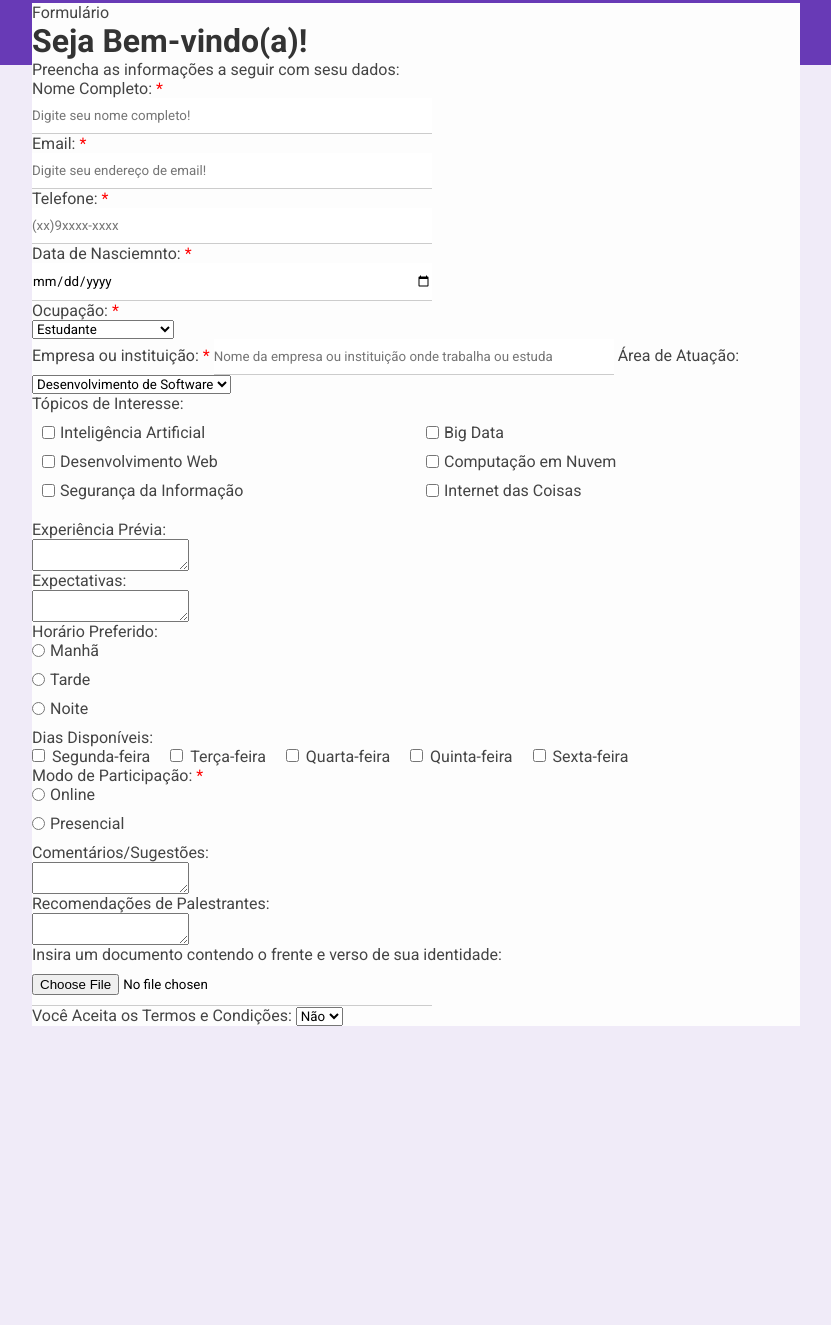
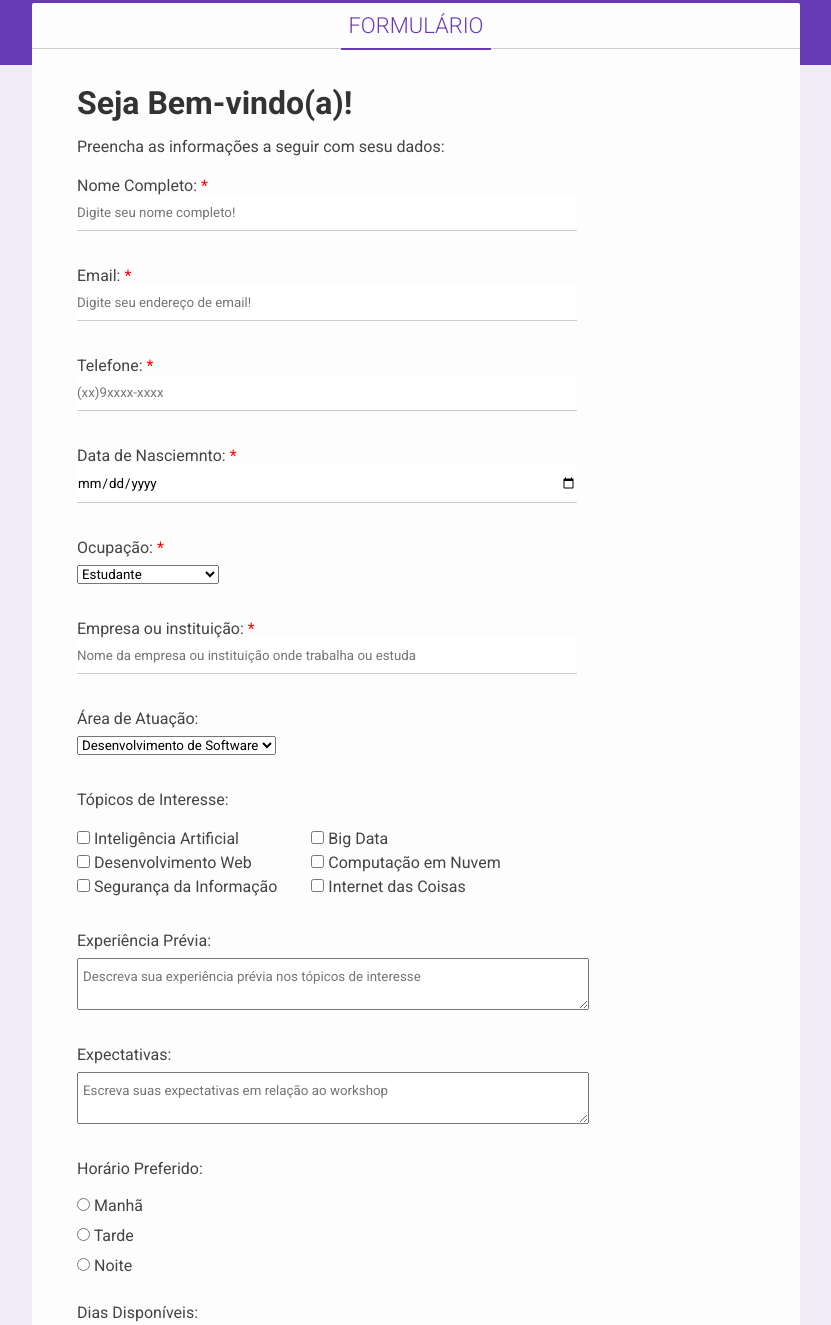
Before and after one commit to JoaoVitorMeloSantos/Site-Web, a plain HTML site: page Projeto_2/index.html in a window 1280 px wide. Shown: the part 135-1460 px from the top of the page, without its empty margins (224-1055 px from the left). Before the commit the page ends 1223 px from the top, so only its background shows below. Drawn offline with Linux system fonts and the light colour scheme.

Commit message:
Continuação do projeto

```diff
--- a/Projeto_2/css/style.css
+++ b/Projeto_2/css/style.css
@@ -14,6 +14,7 @@
   --form-header-color: #b3a0e5;
   --titles-color: #333;
   --p-label-color: #444;
+  --form-header-boder: #ccc;
 }
 
 /* Generals */
@@ -49,8 +50,29 @@ input {
 input[type="text"],
 input[type="email"],
 input[type="date"],
-input[type="file"] {
-  width: 400px;
+input[type="file"],
+textarea {
+  width: 500px;
+  margin-bottom: 13px;
+}
+
+select {
+  margin-bottom: 13px;
+  margin-top: 8px;
+}
+
+textarea {
+  padding: 10px 5px;
+  margin-bottom: 13px;
+  margin-top: 8px;
+}
+
+input[type="radio"]{
+  margin-top: 20px;
+}
+
+input[type="file"]{
+  margin-top: 20px;
 }
 
 /* Header */
@@ -69,12 +91,53 @@ input[type="file"] {
   margin-top: 0;
 }
 
+/* Form Header */
+
+.form-header p {
+  color: var(--header-bc);
+  border-bottom: 2px solid var(--header-bc);
+  text-align: center;
+  font-weight: 300;
+  font-size: 22px;
+  text-transform: uppercase;
+  width: 150px;
+  margin: 0 auto;
+  height: 45px;
+  line-height: 45px;
+}
+
+.form-header {
+  border-bottom: 1px solid var(--form-header-boder);
+  height: 45px;
+}
+
+/* Form Body */
+
+.form-body {
+  padding: 35px 45px;
+}
+
+.form-body h1 {
+  margin-bottom: 15px;
+}
+
+.form-body p {
+  margin-bottom: 20px;
+}
+
+/* Box Input */
+
+.box-input {
+  margin-bottom: 35px;
+}
+
 /* Form-container */
 
 .form-container {
   width: 60%;
   margin: 0px auto;
   background-color: var(--form-container-bc);
+  border-radius: 2px;
   position: relative;
   top: -62px;
 }
@@ -83,36 +146,43 @@ input[type="file"] {
   display: block;
 }
 
-.radio-div {
-  display: flex;
-  justify-content: space-between;
+/* Checkbox UL */
+
+.ul-checkbox {
+  display: inline-block;
+  margin: 0 30px 30px 0;
 }
 
-.radioColumn {
-  display: block;
-  margin: 10px;
-  flex: 1;
+.ul-checkbox li {
+  list-style: none;
+  padding: 0 0 5px 0;
 }
 
-.radio {
-  margin-bottom: 10px;
-  display: flex;
-  align-items: center;
+/* Radio */
+
+.radio{
+  height: 30px;
 }
 
-.radio label {
-  margin-left: 5px;
+/* Submit */
+
+input[type="submit"] {
+  width: 90px;
+  height: 30px;
+  border: 2px solid var(--header-bc);
+  background-color: var(--header-bc);
+  color: var(--header-color);
+  border-radius: 5px;
+  transition: .5s;
+  font-weight: 500;
+  font-size: 13px;
+  text-transform: uppercase;
+  cursor: pointer;
+  padding: 0;
+  line-height: 30px;
 }
 
-.checkbox-container {
-  display: flex;
-  flex-direction: row;
+input[type="submit"]:hover {
+  background-color: var(--header-color);
+  color: var(--header-bc);
 }
-
-.checkbox {
-  margin-right: 20px;
-}
-
-.checkbox label {
-  margin-left: 3px;
-}
--- a/Projeto_2/index.html
+++ b/Projeto_2/index.html
@@ -28,8 +28,8 @@
         <div class="form-body">
           <h1>Seja Bem-vindo(a)!</h1>
           <p>Preencha as informações a seguir com sesu dados:</p>
+          <form action="exemplo.js">
             <div class="box-input">
-            <form action="exemplo.js">
               <label for="nome"
                 >Nome Completo: <span class="campo-obrigatorio">*</span></label
               >
@@ -40,9 +40,11 @@
                 class="block"
                 placeholder="Digite seu nome completo!"
                 minlength="1"
-                maxlength="50"
+                maxlength="65"
                 required
               />
+            </div>
+            <div class="box-input">
               <label for="email"
                 >Email: <span class="campo-obrigatorio">*</span></label
               >
@@ -54,6 +56,8 @@
                 placeholder="Digite seu endereço de email!"
                 required
               />
+            </div>
+            <div class="box-input">
               <label for="telefone"
                 >Telefone: <span class="campo-obrigatorio">*</span></label
               >
@@ -65,6 +69,8 @@
                 placeholder="(xx)9xxxx-xxxx"
                 required
               />
+            </div>
+            <div class="box-input">
               <label for="data-nascimento"
                 >Data de Nasciemnto:
                 <span class="campo-obrigatorio">*</span></label
@@ -76,6 +82,8 @@
                 class="block"
                 required
               />
+            </div>
+            <div class="box-input">
               <label for="ocupação"
                 >Ocupação: <span class="campo-obrigatorio">*</span></label
               >
@@ -84,8 +92,10 @@
                 <option value="profissionalArea">Profissional da Área</option>
                 <option value="professor">Professor</option>
                 <option value="pesquisador">Pesquisador</option>
-                <option value="outro">Outro</option>
+                <option value="outro(a)">Outro</option>
               </select>
+            </div>
+            <div class="box-input">
               <label for="empresa"
                 >Empresa ou instituição:
                 <span class="campo-obrigatorio">*</span></label
@@ -94,8 +104,13 @@
                 type="text"
                 name="empresa"
                 placeholder="Nome da empresa ou instituição onde trabalha ou estuda"
+                class="block"
+                minlength="1"
+                maxlength="65"
                 required
               />
+            </div>
+            <div class="box-input">
               <label for="atuação">Área de Atuação:</label>
               <select name="atuação" id="atuação" class="block">
                 <option value="desenvolvedor">
@@ -106,10 +121,10 @@
                 <option value="cienciaDados">Ciência de Dados</option>
                 <option value="outras">Outras</option>
               </select>
-              <label for="interesses">Tópicos de Interesse:</label>
-              <div class="radio-div">
-                <div class="radioColumn">
-                  <div class="radio">
+            </div>
+            <p>Tópicos de Interesse:</p>
+            <ul class="ul-checkbox">
+              <li>
                 <input
                   type="checkbox"
                   name="interesses[]"
@@ -119,8 +134,8 @@
                 <label for="inteligenciaArtificial"
                   >Inteligência Artificial</label
                 >
-                  </div>
-                  <div class="radio">
+              </li>
+              <li>
                 <input
                   type="checkbox"
                   name="interesses[]"
@@ -128,21 +143,19 @@
                   value="desenvolvimentoWeb"
                 />
                 <label for="desenvolvimentoWeb">Desenvolvimento Web</label>
-                  </div>
-                  <div class="radio">
+              </li>
+              <li>
                 <input
                   type="checkbox"
                   name="interesses[]"
                   id="segurançaInformacao"
                   value="segurançaInformacao"
                 />
-                    <label for="segurançaInformacao"
-                      >Segurança da Informação</label
-                    >
-                  </div>
-                </div>
-                <div class="radioColumn">
-                  <div class="radio">
+                <label for="segurançaInformacao">Segurança da Informação</label>
+              </li>
+            </ul>
+            <ul class="ul-checkbox">
+              <li>
                 <input
                   type="checkbox"
                   name="interesses[]"
@@ -150,8 +163,8 @@
                   value="bigData"
                 />
                 <label for="bigData">Big Data</label>
-                  </div>
-                  <div class="radio">
+              </li>
+              <li>
                 <input
                   type="checkbox"
                   name="interesses[]"
@@ -159,8 +172,8 @@
                   value="computacaoNuvem"
                 />
                 <label for="computacaoNuvem">Computação em Nuvem</label>
-                  </div>
-                  <div class="radio">
+              </li>
+              <li>
                 <input
                   type="checkbox"
                   name="interesses[]"
@@ -168,21 +181,27 @@
                   value="internetCoisas"
                 />
                 <label for="internetCoisas">Internet das Coisas</label>
-                  </div>
-                </div>
-              </div>
+              </li>
+            </ul>
+            <div class="box-input">
               <label for="experiencia">Experiência Prévia:</label>
               <textarea
                 name="experiencia"
                 id="experiencia"
                 class="block"
+                placeholder="Descreva sua experiência prévia nos tópicos de interesse"
               ></textarea>
+            </div>
+            <div class="box-input">
               <label for="expectativas">Expectativas:</label>
               <textarea
                 name="expectativas"
                 id="expectativas"
                 class="block"
+                placeholder="Escreva suas expectativas em relação ao workshop"
               ></textarea>
+            </div>
+            <div class="box-input">
               <label for="horario">Horário Preferido:</label>
               <div class="radio">
                 <input type="radio" name="horario" id="manha" value="manha" />
@@ -196,29 +215,33 @@
                 <input type="radio" name="horario" id="noite" value="noite" />
                 <label for="manha">Noite</label>
               </div>
-              <label for="dias">Dias Disponíveis:</label>
-              <div class="checkbox-container">
-                <div class="checkbox">
+            </div>
+            <p>Dias Disponíveis:</p>
+            <ul class="ul-checkbox">
+              <li>
                 <input type="checkbox" name="segunda" value="segunda" />
                 <label for="segunda">Segunda-feira</label>
-                </div>
-                <div class="checkbox">
+              </li>
+              <li>
                 <input type="checkbox" name="terça" value="terça" />
                 <label for="terça">Terça-feira</label>
-                </div>
-                <div class="checkbox">
+              </li>
+              <li>
                 <input type="checkbox" name="quarta" value="quarta" />
                 <label for="quarta">Quarta-feira</label>
-                </div>
-                <div class="checkbox">
+              </li>
+            </ul>
+            <ul class="ul-checkbox">
+              <li>
                 <input type="checkbox" name="quinta" value="quinta" />
                 <label for="quinta">Quinta-feira</label>
-                </div>
-                <div class="checkbox">
+              </li>
+              <li>
                 <input type="checkbox" name="sexta" value="sexta" />
                 <label for="sexta">Sexta-feira</label>
-                </div>
-              </div>
+              </li>
+            </ul>
+            <div class="box-input">
               <label for="modo"
                 >Modo de Participação:
                 <span class="campo-obrigatorio">*</span></label
@@ -236,30 +259,50 @@
                 />
                 <label for="presencial">Presencial</label>
               </div>
+            </div>
+            <div class="box-input">
               <label for="comentarios">Comentários/Sugestões:</label>
               <textarea
                 name="comentarios"
                 id="comentarios"
                 class="block"
+                placeholder="Adicione quaisquer comentários ou sugestões"
               ></textarea>
+            </div>
+            <div class="box-input">
               <label for="recomendacoes">Recomendações de Palestrantes:</label>
               <textarea
                 name="recomendacoes"
                 id="recomendacoes"
                 class="block"
+                placeholder="Sugira nomes de palestrantes ou especialistas que gostaria de ver no workshop"
               ></textarea>
+            </div>
+            <div class="box-input">
               <label for="arquivo"
-                >Insira um documento contendo o frente e verso de sua
-                identidade:</label
+                >Insira uma imagem do seu documento de identidade contendo a
+                frente e o verso:</label
               >
-              <input type="file" name="arquivo" id="arquivo" class="block" />
+              <input
+                type="file"
+                accept="image/jpg, image/png"
+                name="identidade"
+                id="identidade"
+                class="block"
+                multiple
+              />
+            </div>
+            <div class="box-input">
               <label for="contrato">Você Aceita os Termos e Condições:</label>
-              <select name="contrato" id="contrato">
+              <select name="contrato" id="contrato" class="block">
                 <option value="sim">Sim</option>
                 <option value="nao" selected>Não</option>
               </select>
+            </div>
+            <div class="box-input">
+              <input type="submit" value="enviar" class="block" id="enviar" />
+            </div>
           </form>
-          </div>
         </div>
       </div>
     </div>
```
Lines whose indentation alone changed are shown as unchanged.
